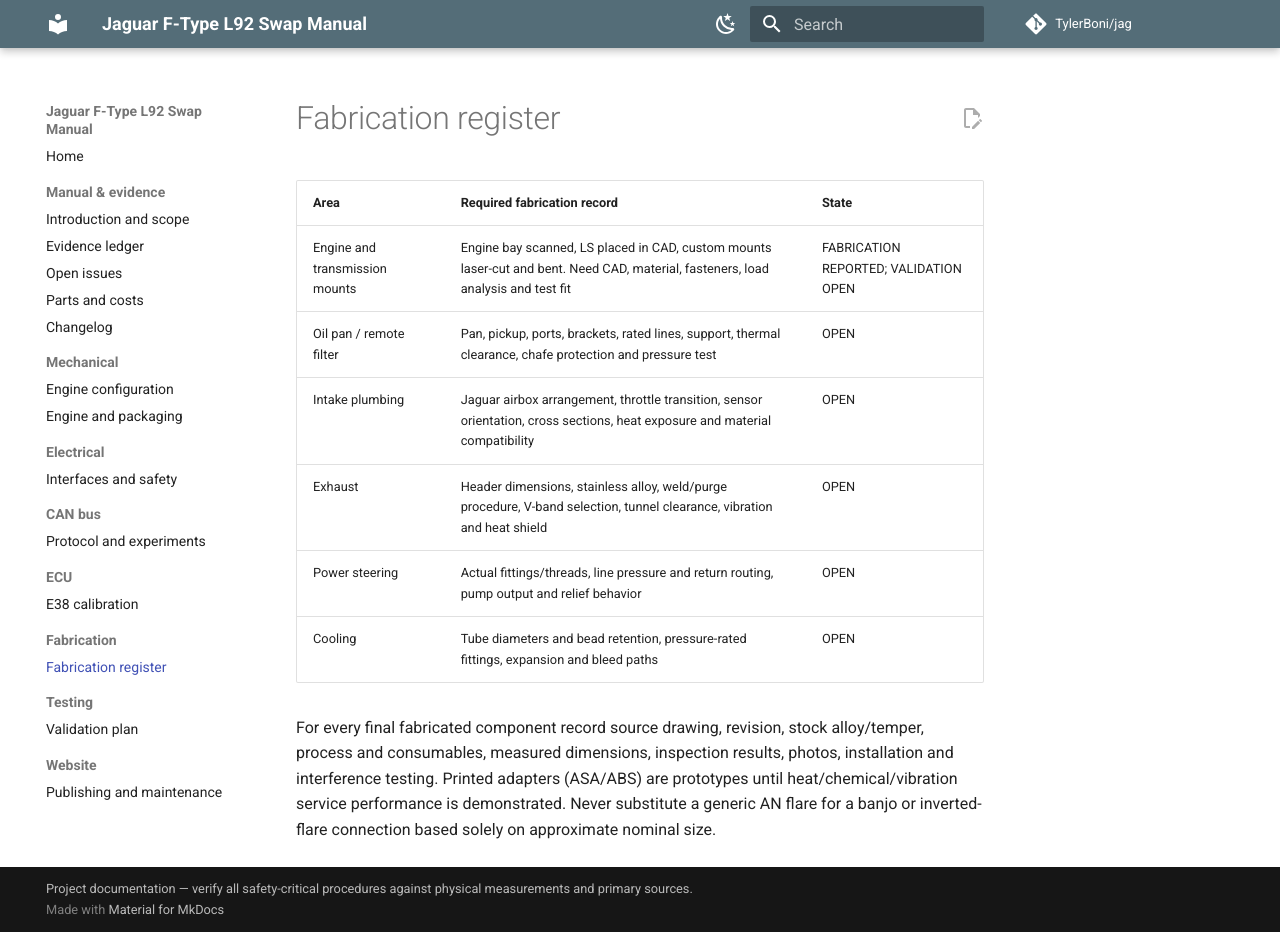
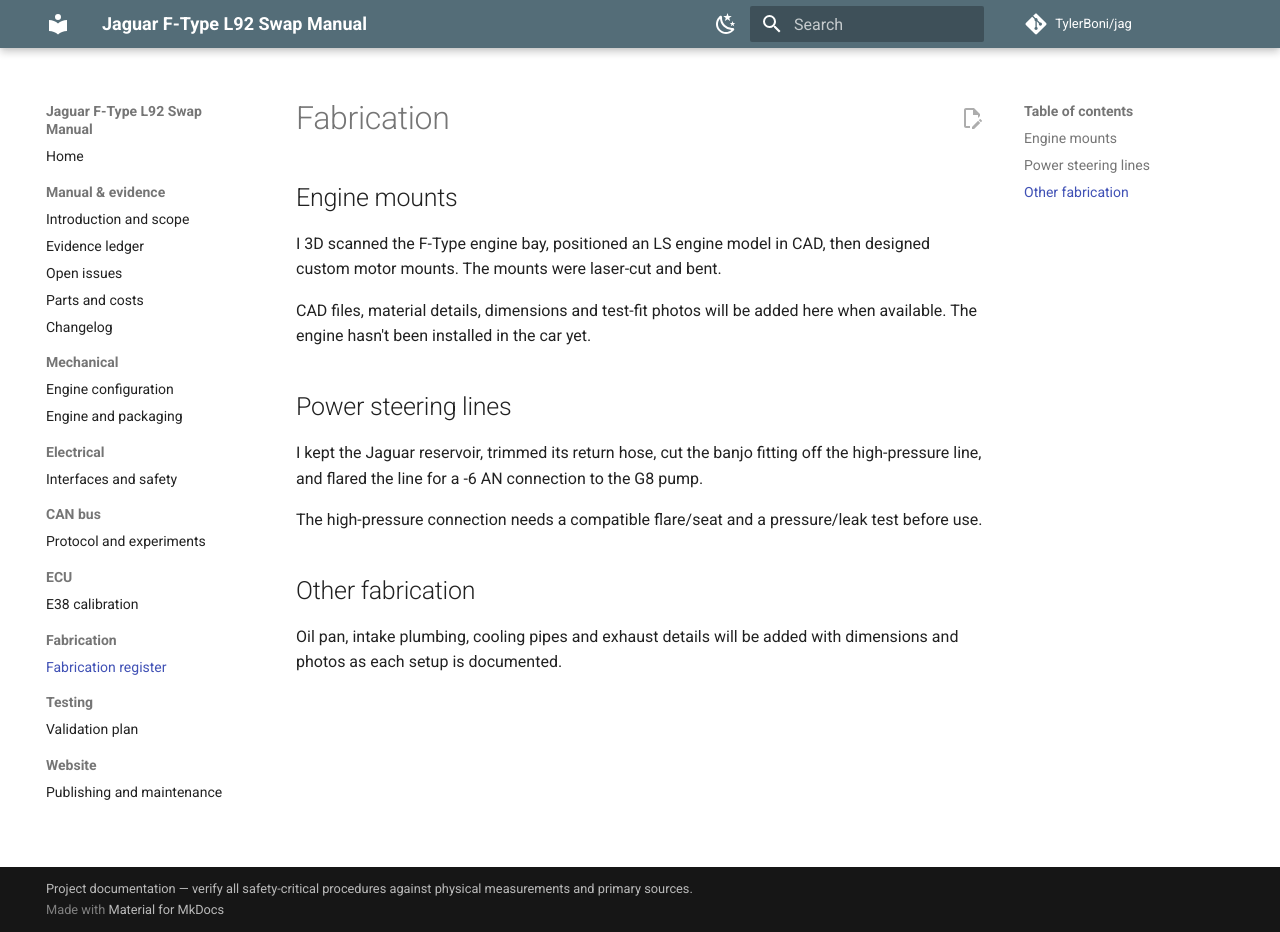
Before and after one commit to TylerBoni/jag, an MkDocs documentation site: the page built from build-manual/docs/fabrication/fabrication.md, in a window 1280 px wide and 932 px high. Built offline with MkDocs 1.6.1 and Material for MkDocs 9.7.7, drawn with Linux system fonts in a browser that asks for light colours; comment, search, counter and statistics services are not loaded.

Commit message:
docs: rewrite manual as concise first-person public build guide

```diff
--- a/build-manual/docs/fabrication/fabrication.md
+++ b/build-manual/docs/fabrication/fabrication.md
@@ -1,12 +1,17 @@
-# Fabrication register
+# Fabrication
 
-| Area | Required fabrication record | State |
-| --- | --- | --- |
-| Engine and transmission mounts | Engine bay scanned, LS placed in CAD, custom mounts laser-cut and bent. Need CAD, material, fasteners, load analysis and test fit | FABRICATION REPORTED; VALIDATION OPEN |
-| Oil pan / remote filter | Pan, pickup, ports, brackets, rated lines, support, thermal clearance, chafe protection and pressure test | OPEN |
-| Intake plumbing | Jaguar airbox arrangement, throttle transition, sensor orientation, cross sections, heat exposure and material compatibility | OPEN |
-| Exhaust | Header dimensions, stainless alloy, weld/purge procedure, V-band selection, tunnel clearance, vibration and heat shield | OPEN |
-| Power steering | Actual fittings/threads, line pressure and return routing, pump output and relief behavior | OPEN |
-| Cooling | Tube diameters and bead retention, pressure-rated fittings, expansion and bleed paths | OPEN |
+## Engine mounts
 
-For every final fabricated component record source drawing, revision, stock alloy/temper, process and consumables, measured dimensions, inspection results, photos, installation and interference testing. Printed adapters (ASA/ABS) are prototypes until heat/chemical/vibration service performance is demonstrated. Never substitute a generic AN flare for a banjo or inverted-flare connection based solely on approximate nominal size.
+I 3D scanned the F-Type engine bay, positioned an LS engine model in CAD, then designed custom motor mounts. The mounts were laser-cut and bent.
+
+CAD files, material details, dimensions and test-fit photos will be added here when available. The engine hasn't been installed in the car yet.
+
+## Power steering lines
+
+I kept the Jaguar reservoir, trimmed its return hose, cut the banjo fitting off the high-pressure line, and flared the line for a -6 AN connection to the G8 pump.
+
+The high-pressure connection needs a compatible flare/seat and a pressure/leak test before use.
+
+## Other fabrication
+
+Oil pan, intake plumbing, cooling pipes and exhaust details will be added with dimensions and photos as each setup is documented.
```
